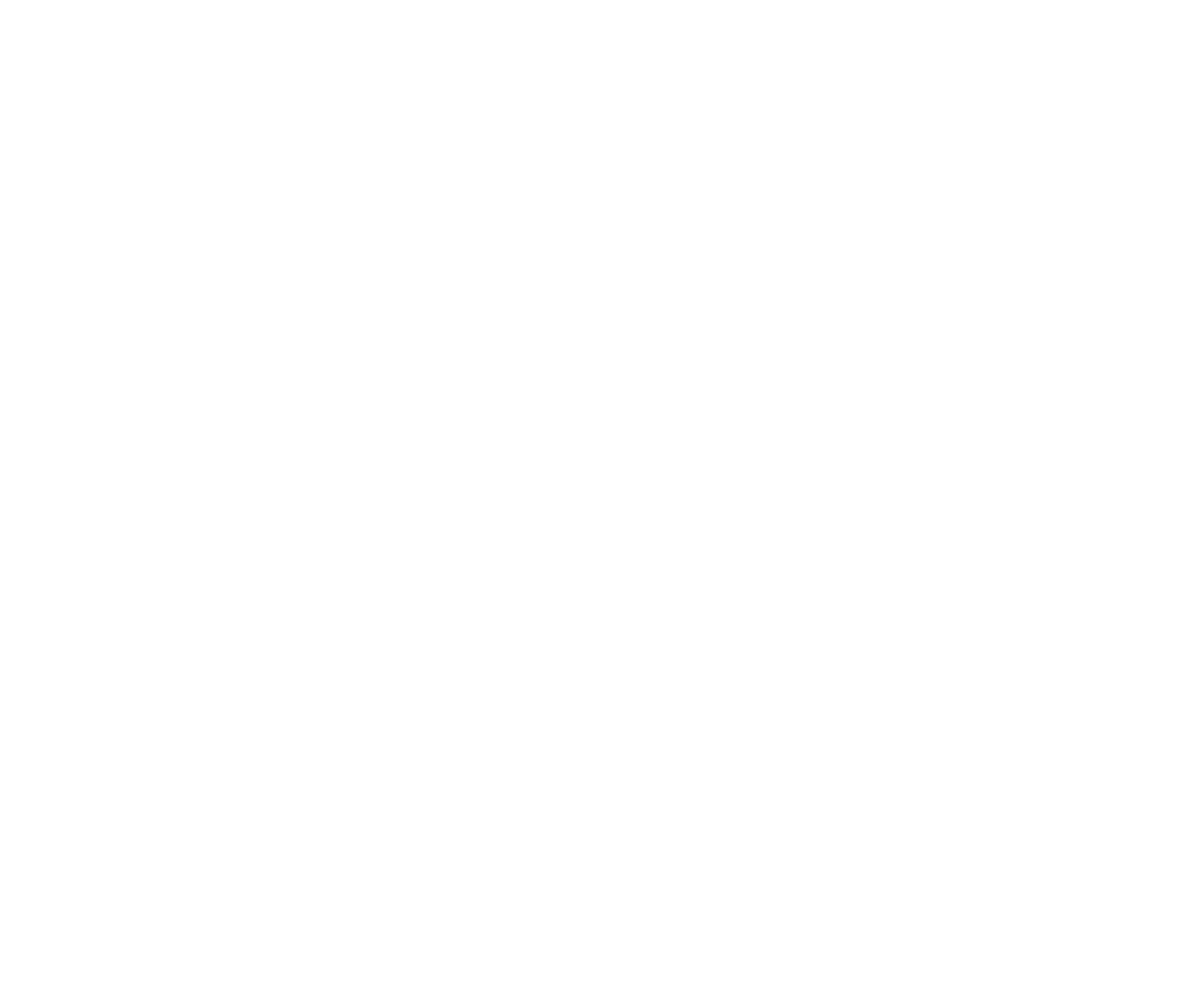
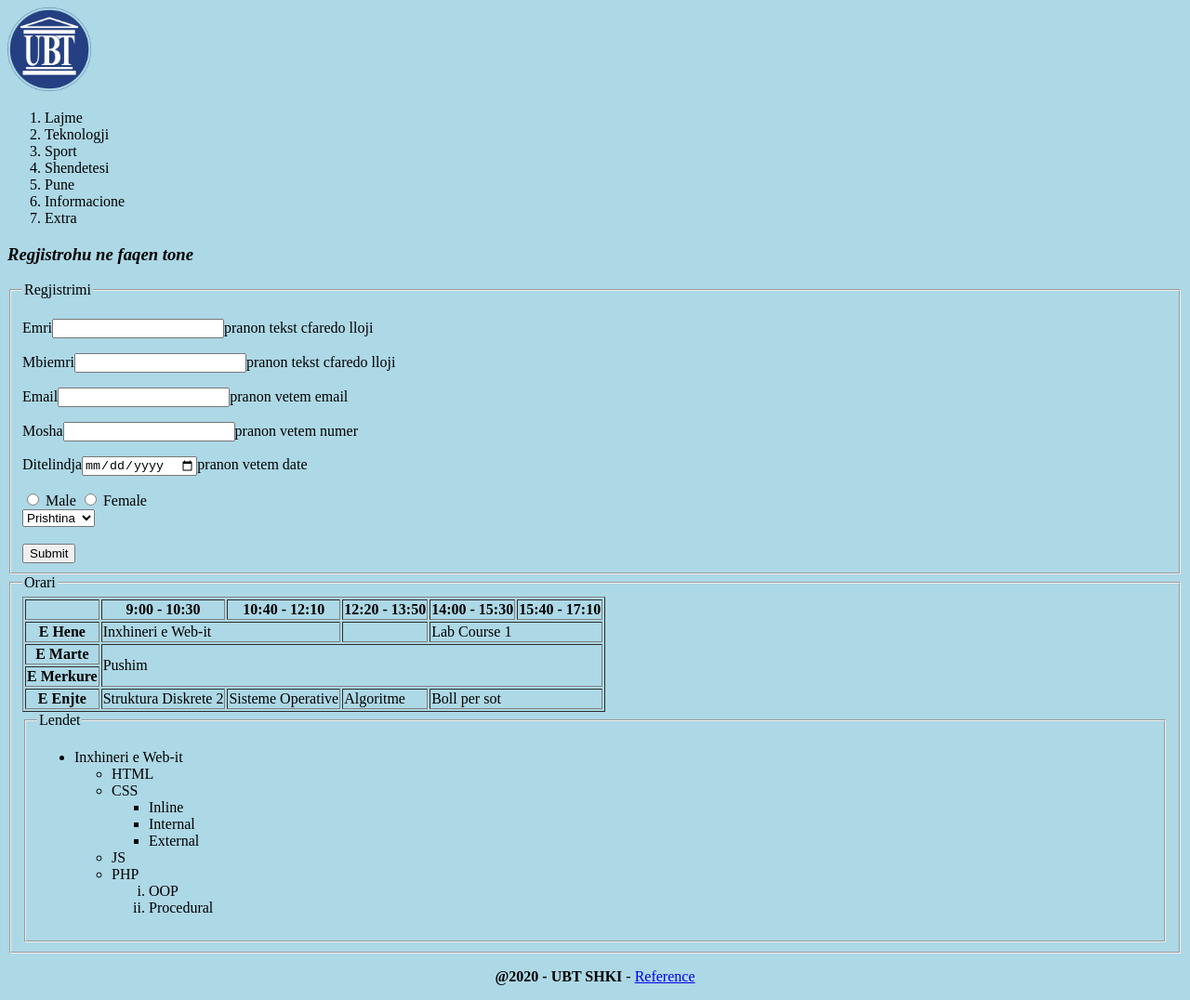
Before and after one commit to tovciii/Ushtrimi2Tovci, a plain HTML site: page index.html in a window 1280 px wide. Shown: the whole page at 93% size. Before the commit the page ends 800 px from the top, so only its background shows below. Drawn offline with Linux system fonts and the light colour scheme.

Commit message:
second commit

```diff
--- a/index.html
+++ b/index.html
@@ -5,7 +5,98 @@
     <meta name="viewport" content="width=device-width, initial-scale=1.0">
     <title>Ushtrimi 2</title>
 </head>
-<body>
 
+<body bgcolor="lightblue">
+    <header>
+        <img src="ubt.png" alt="ubt" width="90px">
+        <ol>
+            <li>Lajme</li>
+            <li>Teknologji</li>
+            <li>Sport</li>
+            <li>Shendetesi</li>
+            <li>Pune</li>
+            <li>Informacione</li>
+            <li>Extra</li>
+        </ol>
+    </header>
+    <main>
+        <h3><em>Regjistrohu ne faqen tone</em></h3>
+        <form action="https://www.ubt-uni.net/?Dion=&Dion=&text=&comment=Add+your+comments+%21%21&position=frontend&name=&submit=Submit">
+            <fieldset>
+                <legend>Regjistrimi</legend>
+                <p>Emri<input type="text" name="name" id="">pranon tekst cfaredo lloji</p>
+                <p>Mbiemri<input type="text" name="name" id="">pranon tekst cfaredo lloji</p>
+                <p>Email<input type="email" name="email" id="">pranon vetem email</p>
+                <p>Mosha<input type="number" name="age" id="">pranon vetem numer</p>
+                <p>Ditelindja<input type="date" name="date" id="">pranon vetem date</p>
+                <input type="radio"> Male <input type="radio"> Female
+                <br>
+                <select name="city" id="">
+                    <option value="prishtina">Prishtina</option>
+                    <option value="podujeva">Podujeva</option>
+                    <option value="prizren">Prizren</option>
+                    <option value="peje">Peje</option>
+                </select>
+                <br>
+                <br>
+                <input type="submit">
+            </fieldset>
+        </form>
+        <fieldset>
+            <legend>Orari</legend>
+            <table border="1">
+                <th></th>
+                <th>9:00 - 10:30</th>
+                <th>10:40 - 12:10</th>
+                <th>12:20 - 13:50</th>
+                <th>14:00 - 15:30</th>
+                <th>15:40 - 17:10</th>
+                <tr>
+                <th>E Hene</th>
+                <td colspan="2">Inxhineri e Web-it</td>
+                <td></td>
+                <td colspan="2">Lab Course 1</td>
+                </tr>
+                <tr>
+                    <th>E Marte</th>
+                    <td colspan="5" rowspan="2" style="">Pushim</td>
+                </tr>
+                <tr>
+                    <th>E Merkure</th>
+                </tr>
+                <tr>
+                    <th>E Enjte</th>
+                    <td>Struktura Diskrete 2</td>
+                    <td>Sisteme Operative</td>
+                    <td>Algoritme</td>
+                    <td colspan="2">Boll per sot</td>
+                </tr>
+            </table>
+            <fieldset>
+                <legend>Lendet</legend>
+                <ul>
+                    <li>Inxhineri e Web-it</li>
+                    <ul>
+                        <li>HTML</li>
+                        <li>CSS</li>
+                        <ul>
+                            <li>Inline</li>
+                            <li>Internal</li>
+                            <li>External</li>
+                        </ul>
+                        <li>JS</li>
+                        <li>PHP</li>
+                        <ol type="i">
+                            <li>OOP</li>
+                            <li>Procedural</li>
+                        </ol>
+                    </ul>
+                </ul>
+            </fieldset>
+        </fieldset>
+    </main>
+    <footer>
+        <p style="text-align:center"><b>@2020 - UBT SHKI</b> - <a href="https://www.ubt-uni.net/" style="text-align:center">Reference</a></p>
+    </footer>
 </body>
 </html>
```
Also changed, not shown: ubt.png (added).
